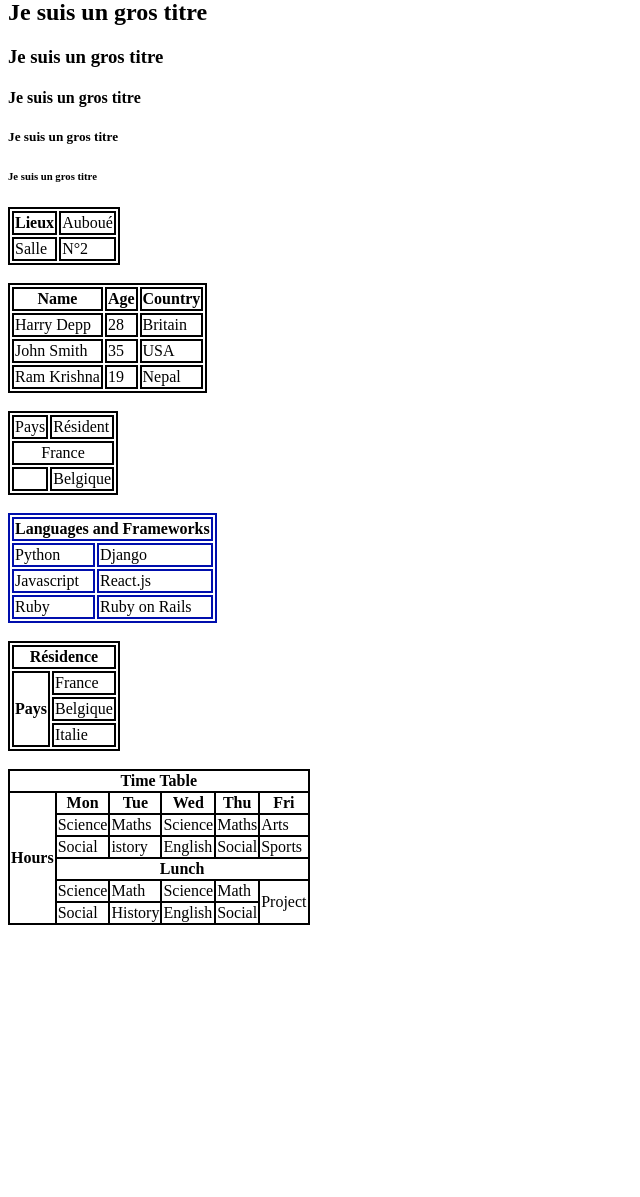
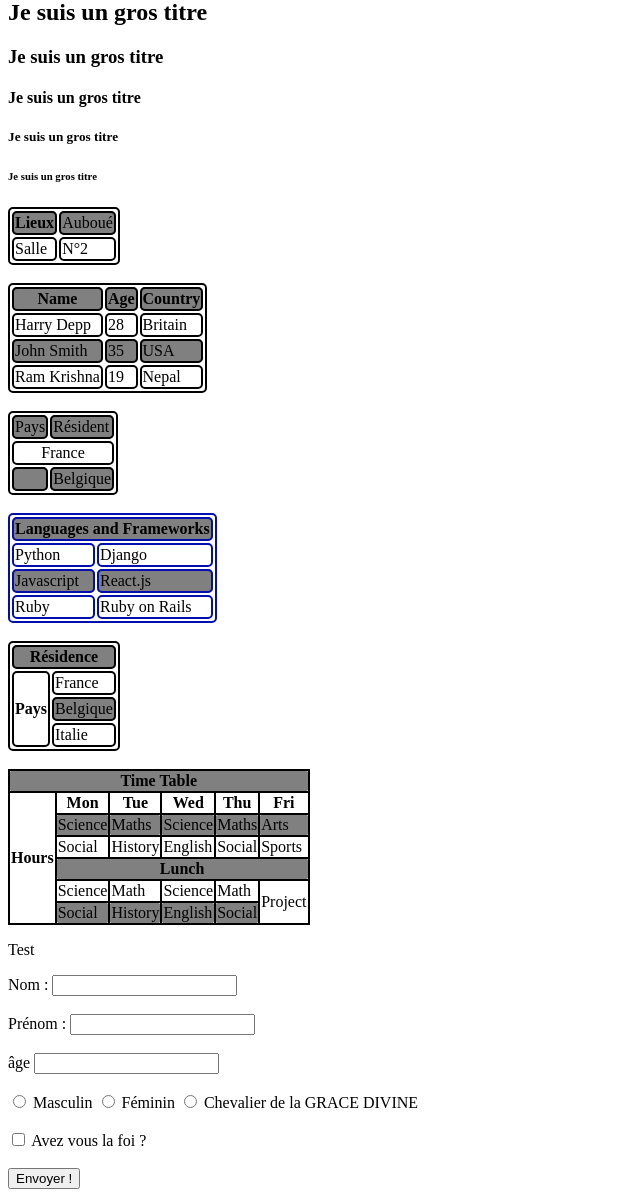
Before and after one commit to Sigthee/Sigthee.github.io, a PHP site: page / in a window 1280 px wide. Shown: the part 405-1602 px from the top of the page, without its empty margins (0-640 px from the left). Before the commit the page ends 1330 px from the top, so only its background shows below. Run offline with PHP 8.4, Linux system fonts and the light colour scheme.

Commit message:
fin de journée

```diff
--- a/index.html
+++ b/index.html
@@ -3,7 +3,7 @@
     <head>
         <meta charset="utf-8">  <!--On défini l'encodage de notre page-->
         <link rel="stylesheet" href="./style.css">   <!--On lie le CSS au HTML-->
-        <script src="./script.js"></script>
+
         <title>Cours HTML</title>   <!--On défini le titre de la page du navigateur-->
         <style>
             #Orange {
@@ -118,12 +118,10 @@
 
         <table id="union">
             <tr>
-                <th colspan="7">Time Table</th>
+                <th colspan="6">Time Table</th>
             </tr>
             <tr>
-                <th rowspan="7">Hours</th>
-            </tr>
-            <tr>
+                <th rowspan="6">Hours</th>
                 <th>Mon</th>
                 <th>Tue</th>
                 <th>Wed</th>
@@ -139,7 +137,7 @@
             </tr>
             <tr>
                 <td>Social</td>
-                <td>istory</td>
+                <td>History</td>
                 <td>English</td>
                 <td>Social</td>
                 <td>Sports</td>
@@ -162,5 +160,32 @@
             </tr>
         </table>
 
+        <p id="Animals">Test</p>
+    <script src="./script.js"></script>
+
+    <form action="">
+        <label for="name">Nom :</label>
+        <input type="text" name="name" id="name">
+        <br><br>
+        <label for="prenom">Prénom :</label>
+        <input type="text" name="prenom" id="prenom">
+        <br><br>
+        <label for="age">âge</label>
+        <input type="number" name="age" id="age">
+        <br><br>
+
+        <input type="radio" name="sexe" id="sexe">
+        <label for="masculin">Masculin</label>
+        <input type="radio" name="sexe" id="sexe">
+        <label for="feminin">Féminin</label>
+        <input type="radio" name="sexe" id="sexe">
+        <label for="croisé">Chevalier de la GRACE DIVINE</label>
+        <br><br>
+        <input type="checkbox" name="foi" id="foi">
+        <label for="foi">Avez vous la foi ?</label>
+        <br><br>
+        <input type="submit" value="Envoyer !">
+
+    </form>
     </body>
 </html>
--- a/script.js
+++ b/script.js
@@ -3,26 +3,29 @@ let Autruche = "Animal"
 var Perche = "Poisson"
     //J'ai défini des variables de type "string" (chaine de caratères)
 let NombreStagiaire = 10
-    //J'ai défini une variable avec le nom NombreStagiaire et je lui ai donné comme donnée le nombre 10. J'ai défini une variable de type int (nmobre entier)
+    //J'ai défini une variable avec le nom NombreStagiaire et je lui ai donné comme donnée le nombre 10.
+    //J'ai défini une variable de type int (nmobre entier)
 var heure = 14.31
-    // J'ai crée une variable avec le nom heure, je lui ai donné 14.31. J'ai défini une variable de type float/double (nombre a virgule)
+    //J'ai crée une variable avec le nom heure, je lui ai donné 14.31.
+    //J'ai défini une variable de type float/double (nombre a virgule)
 let Allumer = true
-    //J'ai crée une variable avec le nom Allumer, et come valeur je lui ai donné true (vrai). Cette variable est Boolean (true/false)
+    //J'ai crée une variable avec le nom Allumer, et come valeur je lui ai donné true (vrai).
+    //Cette variable est Boolean (true/false)
 var Ventilo = null
-    // J'ai crée une variable avec le nom Ventilo et avec la valeur null qui est "rien du tout". Le type est null
+    //J'ai crée une variable avec le nom Ventilo et avec la valeur null qui est "rien du tout". Le type est null
 let Phrase = "J'aime l'" + Autruche + " mais pas le " + Perche
-    // J'aime l'Animal mais pas le Poisson
-    // J'ai concaténé (+) les chaines de caractère et les variables
+    //J'aime l'Animal mais pas le Poisson
+    //J'ai concaténé (+) les chaines de caractère et les variables
 var calcul = heure + NombreStagiaire
-    // 14.31 + 10
+    //14.31 + 10
 console.log(Phrase)
 console.log(calcul)
-    // Permet d'afficher une valeur donnée dans la console du navigateur
+    //Permet d'afficher une valeur donnée dans la console du navigateur
 
-    // Je crée une fonction qui se nomme horloge sans paramètre
+    //Je crée une fonction qui se nomme horloge sans paramètre
 var temps = 1
 function horloge() {
-    // si temps est plus petit ou égal à 10 on éxécute l'addtition et le console.log sinon rien
+    //si temps est plus petit ou égal à 10 on éxécute l'addtition et le console.log sinon rien
     if (temps <= 10) { // <, >, <=, >=, ==, !=
         temps = temps + 1
         //temps ++ //temps --
@@ -47,3 +50,30 @@ function montre() {
 }
 
 setInterval(montre, 2000)
+
+// Array = tableau
+// type de variable qui est elle même un tableau
+//          0     1        2     3
+var tab = [10, "bonjour", 7.5, null]
+// cette variable est un tableau qui contient 4 valeurs dans l'ordre  10  "bonjour"  7.5  null
+console.log(tab[2]) // résultat 7.5
+console.log(tab[3]) // résultat null
+
+//Je voudrais un talbeau qui ce nomme Fred qui comporte 5 valeur de type string et 5 valeur de type int ou float
+
+var fred = ["je", "suis", "coincé", "danstableau", "apelle", 36, 15, 1, 2, 3]
+console.log(fred)
+console.log[fred.length]
+
+
+//getElementById séléctionne un élément qui à l'id défini sur Animals
+//dans ce cas addEventListener crée une écoute d'évenement
+let Animals = "Autruche"
+let temp = ""
+document.getElementById('Animals').addEventListener('click', function() {
+    //Je regarde le texte qui se trouve dans cet élément
+    temp = document.getElementById('Animals').innerHTML
+    //Je modifie le texte qui se trouve dans cet élément par la valeur de la variable Animals
+    document.getElementById('Animals').innerHTML =Animals
+    Animals = temp
+})
--- a/style.css
+++ b/style.css
@@ -4,6 +4,7 @@
 
 tr, td, th, table {
     border: 2px solid black;
+    border-radius: 5px;
 }
 
 tr td[colspan="2"] {
@@ -17,3 +18,12 @@ tr td[colspan="2"] {
 #union {
     border-collapse: collapse;
 }
+
+tr:nth-child(odd) {
+    background-color: gray;
+}
+
+#Animals:hover {
+    cursor: pointer;
+    text-decoration: underline;
+}
```
